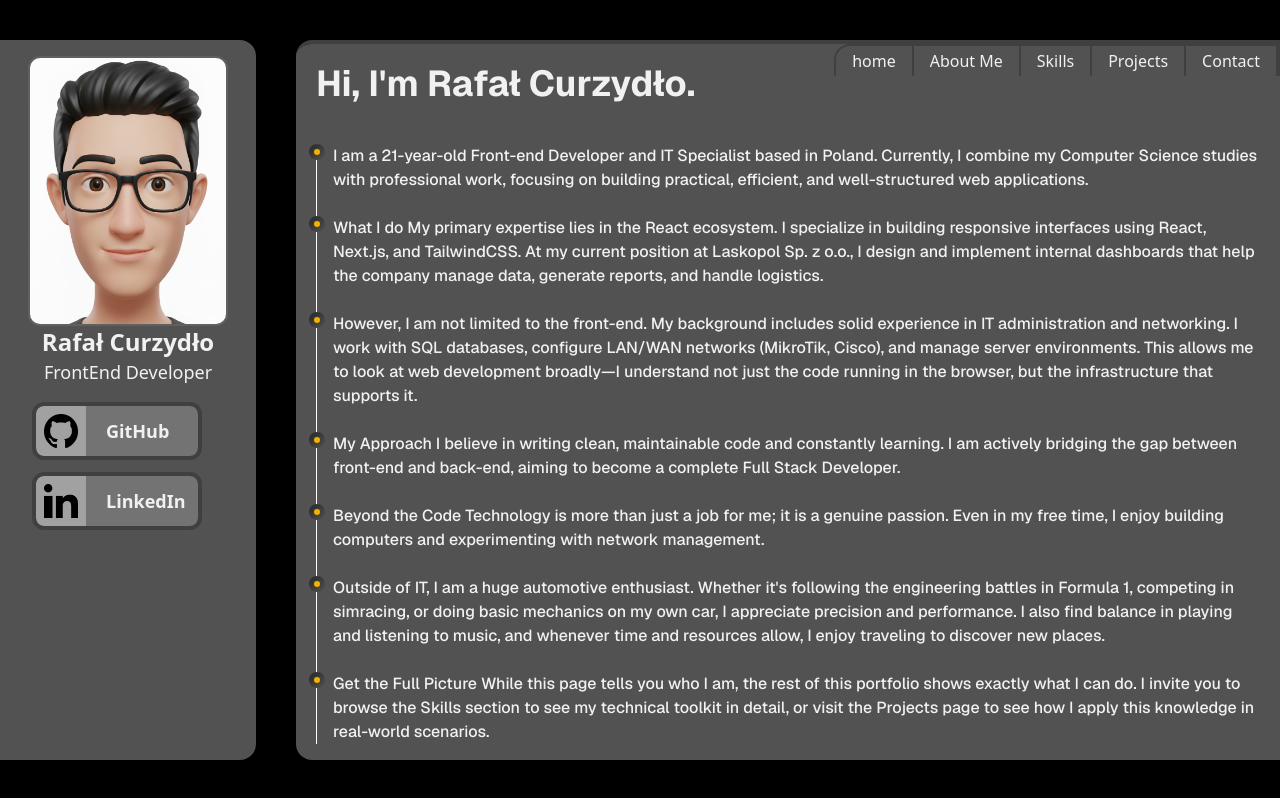
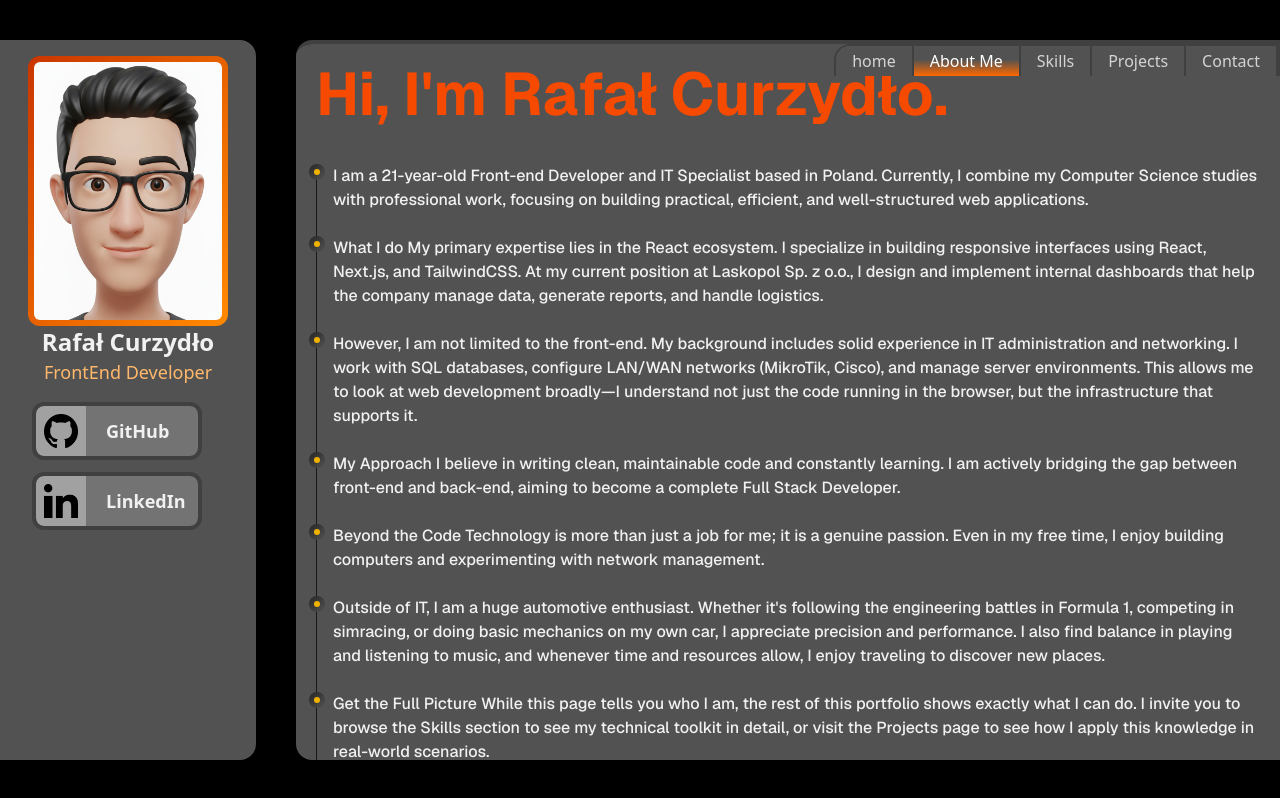
Before and after one commit to Szadolowski/Its-me, a Next.js app: page /about_me in a window 1280 px wide. Built offline with nearby package versions, Linux system fonts and the light colour scheme.

Commit message:
add orange

```diff
--- a/app/about_me/page.tsx
+++ b/app/about_me/page.tsx
@@ -1,9 +1,7 @@
 import ElementList from "@/components/element-list";
 
 export default function AboutMePage() {
-  const dataText = {
-    title: "Hi, I'm Rafał Curzydło.",
-    text: [
+  const dataText = [
     "I am a 21-year-old Front-end Developer and IT Specialist based in Poland. Currently, I combine my Computer Science studies with professional work, focusing on building practical, efficient, and well-structured web applications.",
     "What I do My primary expertise lies in the React ecosystem. I specialize in building responsive interfaces using React, Next.js, and TailwindCSS. At my current position at Laskopol Sp. z o.o., I design and implement internal dashboards that help the company manage data, generate reports, and handle logistics.",
     "However, I am not limited to the front-end. My background includes solid experience in IT administration and networking. I work with SQL databases, configure LAN/WAN networks (MikroTik, Cisco), and manage server environments. This allows me to look at web development broadly—I understand not just the code running in the browser, but the infrastructure that supports it.",
@@ -11,11 +9,13 @@ export default function AboutMePage() {
     "Beyond the Code Technology is more than just a job for me; it is a genuine passion. Even in my free time, I enjoy building computers and experimenting with network management.",
     "Outside of IT, I am a huge automotive enthusiast. Whether it's following the engineering battles in Formula 1, competing in simracing, or doing basic mechanics on my own car, I appreciate precision and performance. I also find balance in playing and listening to music, and whenever time and resources allow, I enjoy traveling to discover new places.",
     "Get the Full Picture While this page tells you who I am, the rest of this portfolio shows exactly what I can do. I invite you to browse the Skills section to see my technical toolkit in detail, or visit the Projects page to see how I apply this knowledge in real-world scenarios.",
-    ],
-  };
+  ];
 
   return (
     <>
+      <h2 className="text-6xl font-bold text-left text-orange-600">
+        Hi, I'm Rafał Curzydło.
+      </h2>
       <ElementList data={dataText}></ElementList>
     </>
   );
--- a/app/layout.tsx
+++ b/app/layout.tsx
@@ -21,7 +21,7 @@ const geistMono = Geist({
 });
 
 export const metadata: Metadata = {
-  title: "Create Next App",
+  title: "Rafał Curzydło",
   description: "Generated by create next app",
 };
 
@@ -42,19 +42,21 @@ export default function RootLayout({
           <div className="w-1/5 hidden sm:flex min-w-64 h-[90vh] mr-10">
             <main className="relative w-full h-full p-4 overflow-hidden text-center bg-neutral-600 rounded-r-2xl">
               <div className="flex items-center justify-center w-full">
-                <div className="relative w-[200px] h-[270px]">
+                <div className="relative w-50 h-67.5 bg-linear-to-br from-orange-700 to-orange-400 rounded-xl">
                   <Image
                     src="/face.png"
                     alt="Its Me Image"
                     fill
                     sizes="400px"
-                    className="object-cover border-2 rounded-xl border-neutral-300/10"
+                    className="object-cover p-1 border-2 rounded-xl"
                   />
                 </div>
               </div>
               <div>
                 <h1 className="text-2xl font-bold">Rafał Curzydło</h1>
-                <h2 className="text-lg font-medium">FrontEnd Developer</h2>
+                <h2 className="text-lg font-medium text-orange-300">
+                  FrontEnd Developer
+                </h2>
               </div>
               <div className="w-[90%] text-left p-5 flex flex-col h-full space-y-5">
                 <NavInformation img={"/github.png"}>GitHub</NavInformation>
--- a/app/page.tsx
+++ b/app/page.tsx
@@ -4,8 +4,8 @@ import TypeWriter from "@/components/type-writer";
 export default function Home() {
   return (
     <>
-      <div className="flex justify-between w-full">
-        <div className="flex flex-col w-full gap-6 text-center lg:w-3/5">
+      <div className="flex justify-between w-full p-4">
+        <div className="flex flex-col w-full gap-6 px-6 text-center lg:w-3/5">
           <h1 className="text-4xl font-black">Get to know me</h1>
           <h3 className="text-2xl font-semibold text-center text-wrap">
             Frontend Developer with a Full Stack mindset
--- a/components/element-list.tsx
+++ b/components/element-list.tsx
@@ -1,19 +1,14 @@
-export default function ElementList({
-  data,
-}: {
-  data: { title: string; text: string[] };
-}) {
+export default function ElementList({ data }: { data: string[] }) {
   return (
     <>
-      <h2 className="text-4xl font-bold text-left">Hi, I'm Rafał Curzydło.</h2>
-      <ul className="border-l border-white pl-4 space-y-6">
-        {data.text.map((item, index) => {
+      <ul className="pl-4 space-y-6 border-l border-neutral-900">
+        {data.map((item, index) => {
           return (
             <li key={index} className="relative flex flex-col space-y-1">
-              <span className="absolute -left-6 transform -translate-y-1/2 top-2 w-4 h-4 bg-linear-to-br from-neutral-800 to-neutral-600 rounded-full flex items-center justify-center">
+              <span className="absolute flex items-center justify-center w-4 h-4 transform -translate-y-1/2 rounded-full -left-6 top-2 bg-linear-to-br from-neutral-800 to-neutral-600">
                 <span className="bg-yellow-500 w-1.5 h-1.5 rounded-full"></span>
               </span>
-              <h4 className="font-medium text-base">{item}</h4>
+              <h4 className="text-base font-medium">{item}</h4>
             </li>
           );
         })}
--- a/components/menu-links.tsx
+++ b/components/menu-links.tsx
@@ -2,12 +2,15 @@
 
 import Link from "next/link";
 import { Dispatch, SetStateAction } from "react";
+import { usePathname } from "next/navigation";
 
 interface MenuLinksProps {
   menuStatus?: Dispatch<SetStateAction<boolean>>;
 }
 
 export default function MenuLinks({ menuStatus }: MenuLinksProps) {
+  const pathname = usePathname();
+
   const categories = [
     { "": "home" },
     { about_me: "About Me" },
@@ -18,11 +21,20 @@ export default function MenuLinks({ menuStatus }: MenuLinksProps) {
 
   return categories.map((category) => {
     const [key, value] = Object.entries(category)[0];
+    const isActive = pathname === `/${key}` || (pathname === "/" && key === "");
+    let open;
+    if (isActive) {
+      open =
+        "bg-gradient-to-t from-orange-500 to-transparent to-55% text-white font-bold";
+    } else {
+      open =
+        "bg-neutral-600 text-neutral-300 hover:bg-neutral-700 hover:text-white hover:font-bold";
+    }
     return (
       <Link
         href={`/${key}`}
         key={key}
-        className="flex flex-col px-4 py-2 text-2xl font-bold sm:text-base sm:font-normal sm:items-center sm:flex-row sm:border-r-2 hover:bg-neutral-700 hover:font-bold border-neutral-700 hover:cursor-pointer"
+        className={`flex flex-col px-4 py-2 text-2xl font-bold sm:text-base sm:font-normal sm:items-center sm:flex-row sm:border-r-2 ${open} border-neutral-700 hover:cursor-pointer`}
         onClick={() => menuStatus?.(false)}
       >
         {value}
--- a/package.json
+++ b/package.json
@@ -15,6 +15,7 @@
   },
   "devDependencies": {
     "@tailwindcss/postcss": "^4",
+    "@types/next": "^8.0.7",
     "@types/node": "^20",
     "@types/react": "^19",
     "@types/react-dom": "^19",
```
Also changed, not shown: 1 other file (tests, documents, lock files or other folders). Lines whose indentation alone changed are shown as unchanged.
